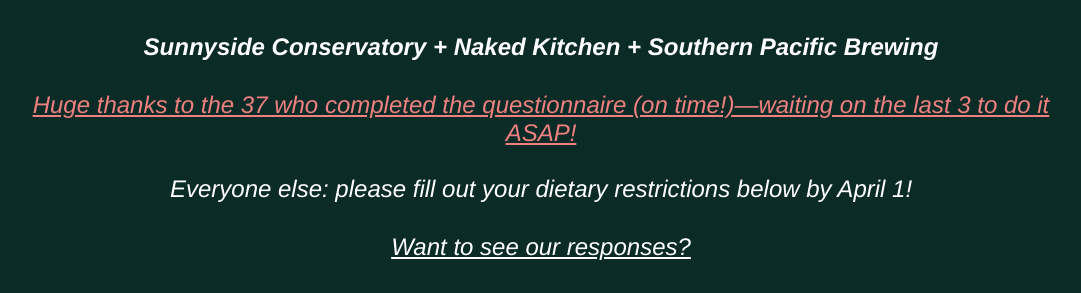
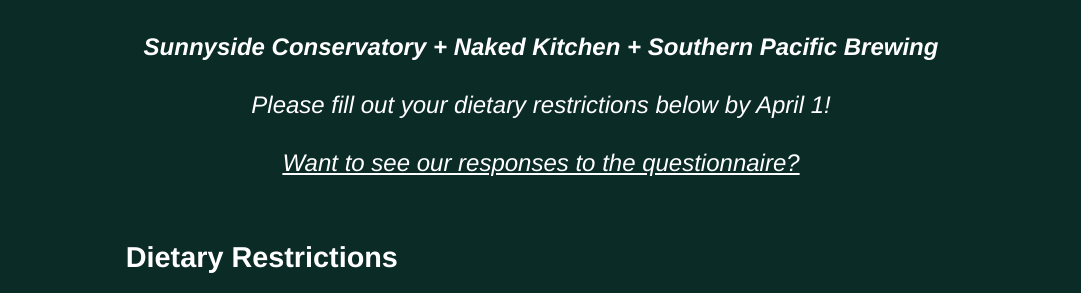
Before and after one commit to anthonytliu/wedding-website, a plain HTML site: page faq.html in a window 1280 px wide. Shown: the part 497-790 px from the top of the page, without its empty margins (99-1180 px from the left). Drawn offline with nearby package versions, Linux system fonts and the light colour scheme.

Commit message:
remove change

```diff
--- a/faq.html
+++ b/faq.html
@@ -26,8 +26,8 @@
     <div class="central-body">
         <h1>August 8th, 2025, 3:45pm - 9:00pm</h1>
         <p class="faq-intro">Sunnyside Conservatory + Naked Kitchen + Southern Pacific Brewing</p>
-        <p class="faq-notice"><a href="index.html" style="color: lightcoral;">Huge thanks to the 37 who completed the questionnaire (on time!)—waiting on the last 3 to do it ASAP!</a><br><br> Everyone else: please fill out your dietary restrictions below by April 1!</p>
-        <p class="faq-notice"><a href="#anthony-mahal-answers">Want to see our responses?</a></p>
+        <p class="faq-notice">Please fill out your dietary restrictions below by April 1!</p>
+        <p class="faq-notice"><a href="#anthony-mahal-answers">Want to see our responses to the questionnaire?</a></p>
 
         <div id="save-the-date" class="tabcontent">
             <div class="faq-invite">
```
